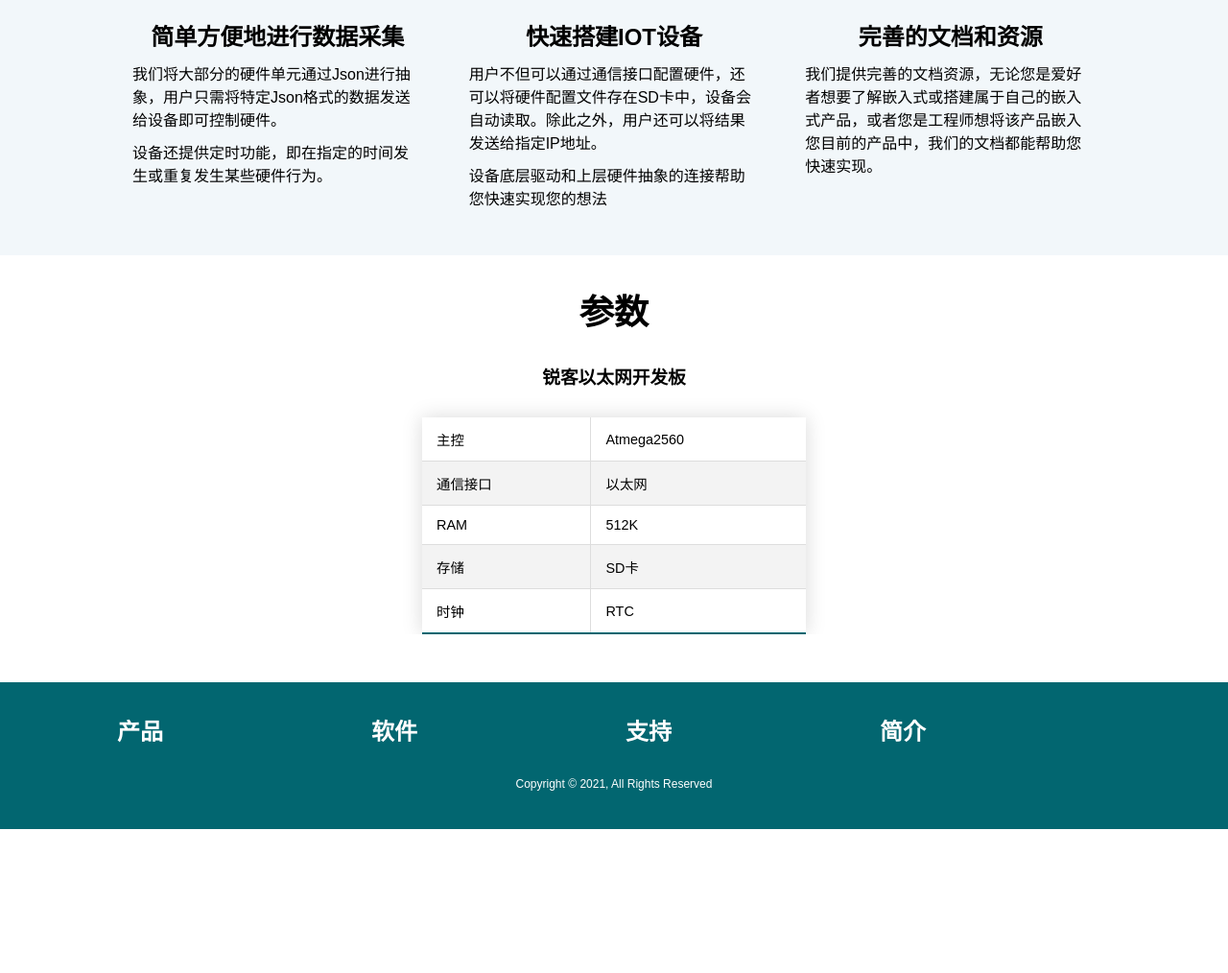
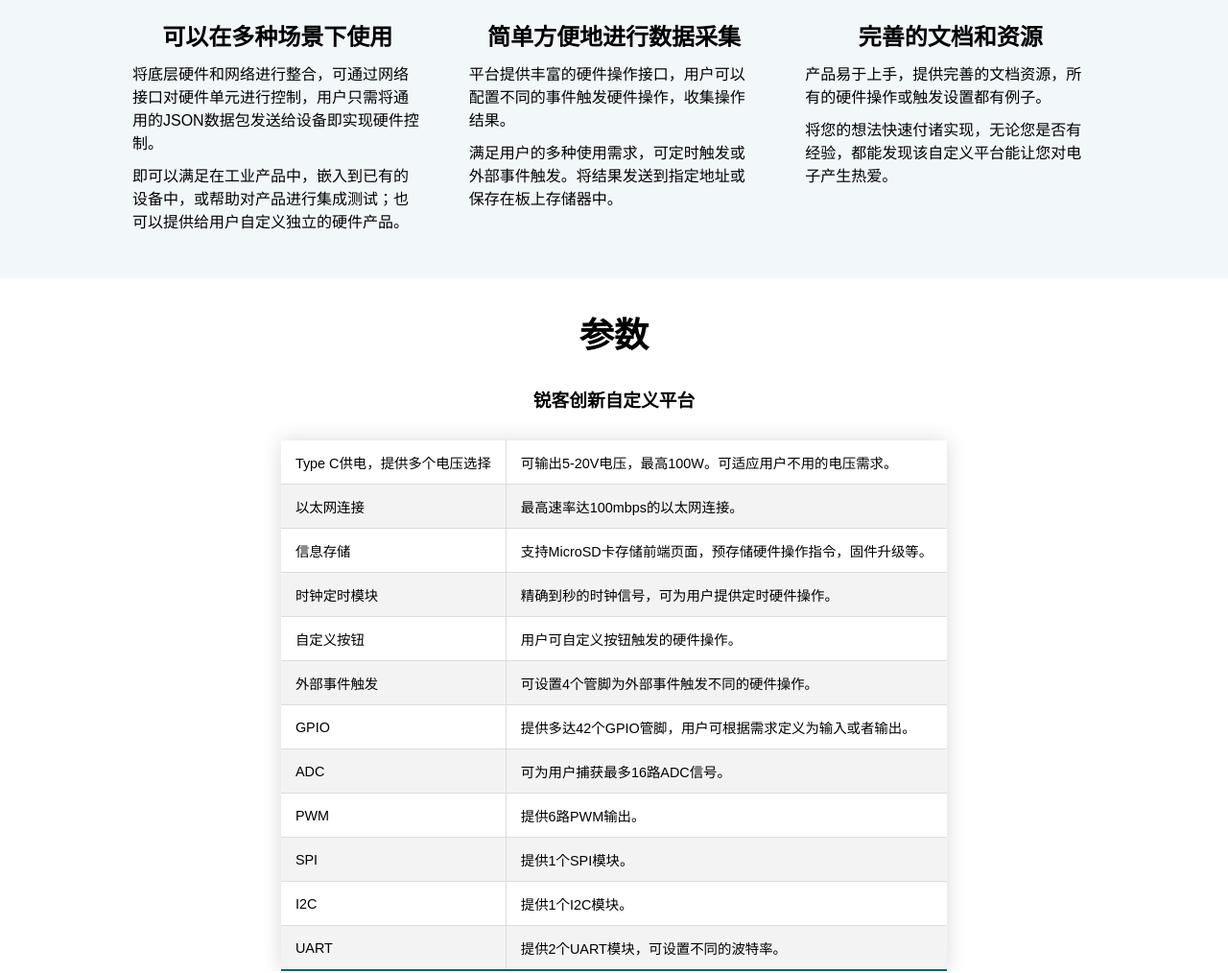
Before and after one commit to Seed8bit/IoT_MainWebsite, a website: page index.html in a window 1280 px wide. Shown: the part 645-1659 px from the top of the page at 96% size. Before the commit the page ends 1509 px from the top, so only its background shows below. Drawn offline with Linux system fonts and the light colour scheme.

Commit message:
update Index page

```diff
--- a/index.html
+++ b/index.html
@@ -13,6 +13,7 @@
   <nav id="main-nav">
     <div class="container">
       <h2>RECTCREAM-锐客创新</h2>
+      <h6>控制电子从未如此简单</h6>
       <ul>
         <li><a class="current" href="index.html">主页</a></li>
         <li><a href="documents.html">文档</a></li>
@@ -29,7 +30,7 @@
         <div class="showcase-content">
           <h1>自定义硬件平台</h1>
           <p>提供完整的软硬件开发环境，帮助您快速搭建属于自己的嵌入式硬件设备。</p>
-          <a href="demos.html" class="btn btn-primary">了解更多</a>
+          <a href="documents.html" class="btn btn-primary">了解更多</a>
         </div>
       </div>
     </div>
@@ -42,20 +43,19 @@
     <div class="container">
       <div class="features-container">
         <div class="card">
+          <h2>可以在多种场景下使用</h2>
+          <p>将底层硬件和网络进行整合，可通过网络接口对硬件单元进行控制，用户只需将通用的JSON数据包发送给设备即实现硬件控制。</p>
+          <p>即可以满足在工业产品中，嵌入到已有的设备中，或帮助对产品进行集成测试；也可以提供给用户自定义独立的硬件产品。</p>
+        </div>
+        <div class="card">
           <h2>简单方便地进行数据采集</h2>
-          <p>我们将大部分的硬件单元通过Json进行抽象，用户只需将特定Json格式的数据发送给设备即可控制硬件。</p>
-          <p>设备还提供定时功能，即在指定的时间发生或重复发生某些硬件行为。</p>
+          <p>平台提供丰富的硬件操作接口，用户可以配置不同的事件触发硬件操作，收集操作结果。</p>
+          <p>满足用户的多种使用需求，可定时触发或外部事件触发。将结果发送到指定地址或保存在板上存储器中。</p>
         </div>
-
-        <div class="card">
-          <h2>快速搭建IOT设备</h2>
-          <p>用户不但可以通过通信接口配置硬件，还可以将硬件配置文件存在SD卡中，设备会自动读取。除此之外，用户还可以将结果发送给指定IP地址。</p>
-          <p>设备底层驱动和上层硬件抽象的连接帮助您快速实现您的想法</p>
-        </div>
-
         <div class="card">
           <h2>完善的文档和资源</h2>
-          <p>我们提供完善的文档资源，无论您是爱好者想要了解嵌入式或搭建属于自己的嵌入式产品，或者您是工程师想将该产品嵌入您目前的产品中，我们的文档都能帮助您快速实现。</p>
+          <p>产品易于上手，提供完善的文档资源，所有的硬件操作或触发设置都有例子。</p>
+          <p>将您的想法快速付诸实现，无论您是否有经验，都能发现该自定义平台能让您对电子产生热爱。</p>
         </div>
       </div>
     </div>
@@ -66,27 +66,55 @@
       <h2>参数</h2>
     </div>
     <div class="container">
-      <h3>锐客以太网开发板</h3>
+      <h3>锐客创新自定义平台</h3>
       <table class="specs-table">
         <tr>
-          <td>主控</td>
-          <td>Atmega2560</td>
+          <td>Type C供电，提供多个电压选择</td>
+          <td>可输出5-20V电压，最高100W。可适应用户不用的电压需求。</td>
         </tr>
         <tr>
-          <td>通信接口</td>
-          <td>以太网</td>
+          <td>以太网连接</td>
+          <td>最高速率达100mbps的以太网连接。</td>
         </tr>
         <tr>
-          <td>RAM</td>
-          <td>512K</td>
+          <td>信息存储</td>
+          <td>支持MicroSD卡存储前端页面，预存储硬件操作指令，固件升级等。</td>
         </tr>
         <tr>
-          <td>存储</td>
-          <td>SD卡</td>
+          <td>时钟定时模块</td>
+          <td>精确到秒的时钟信号，可为用户提供定时硬件操作。</td>
         </tr>
         <tr>
-          <td>时钟</td>
-          <td>RTC</td>
+          <td>自定义按钮</td>
+          <td>用户可自定义按钮触发的硬件操作。</td>
+        </tr>
+        <tr>
+          <td>外部事件触发</td>
+          <td>可设置4个管脚为外部事件触发不同的硬件操作。</td>
+        </tr>
+        <tr>
+          <td>GPIO</td>
+          <td>提供多达42个GPIO管脚，用户可根据需求定义为输入或者输出。</td>
+        </tr>
+        <tr>
+          <td>ADC</td>
+          <td>可为用户捕获最多16路ADC信号。</td>
+        </tr>
+        <tr>
+          <td>PWM</td>
+          <td>提供6路PWM输出。</td>
+        </tr>
+        <tr>
+          <td>SPI</td>
+          <td>提供1个SPI模块。</td>
+        </tr>
+        <tr>
+          <td>I2C</td>
+          <td>提供1个I2C模块。</td>
+        </tr>
+        <tr>
+          <td>UART</td>
+          <td>提供2个UART模块，可设置不同的波特率。</td>
         </tr>
       </table>
     </div>
```
